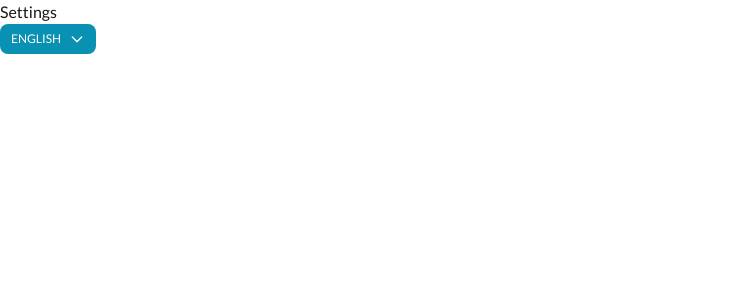
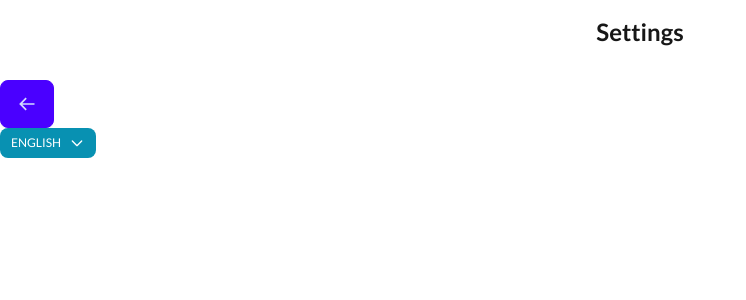
Before and after one commit to georgephilippas-ber/finance-fastapi-sqlmodel, a Next.js app in the folder nexus/: page /members/settings in a window 1280 px wide. Shown: the top 300 px of the page, without its empty margins (0-746 px from the left). Built offline with nearby package versions, Linux system fonts and the light colour scheme.

Commit message:
Initial commit

```diff
--- a/nexus/src/app/members/company/layout.tsx
+++ b/nexus/src/app/members/company/layout.tsx
@@ -3,7 +3,7 @@ import {LogoutButton} from "@/components/client/authentication/logout";
 import {headers} from "next/headers";
 import {faker} from "@faker-js/faker";
 import {LanguageSelector} from "@/components/client/internationalization/language-selector";
-import {SettingsButton} from "@/components/client/settings/settings-button";
+import {SettingsButton} from "@/components/client/navigation/settings-button";
 
 function title(referer: string | null | undefined): string
 {
--- a/nexus/src/app/members/settings/page.tsx
+++ b/nexus/src/app/members/settings/page.tsx
@@ -1,10 +1,16 @@
 import {LanguageSelector} from "@/components/client/internationalization/language-selector";
+import {BackButton} from "@/components/client/navigation/back-button";
 
 export default function ()
 {
     return (
         <div className={"min-h-screen"}>
-            Settings
+            <div className={"text-2xl font-semibold text-center p-4 mb-4"}>
+                Settings
+            </div>
+            <div>
+                <BackButton/>
+            </div>
             <div>
                 <LanguageSelector/>
             </div>
--- /dev/null
+++ b/nexus/src/components/client/navigation/back-button.tsx
@@ -0,0 +1,15 @@
+'use client'
+
+import {BiArrowBack} from "react-icons/bi";
+import {useRouter} from "next/navigation";
+
+export function BackButton()
+{
+    const router = useRouter();
+
+    return (
+        <button onClick={event => router.back()} className={"btn btn-primary"}>
+            <BiArrowBack className={"text-xl"}/>
+        </button>
+    );
+}
```
Also changed, not shown: nexus/src/components/client/navigation/settings-button.tsx (renamed from nexus/src/components/client/settings/settings-button.tsx), 1 other file (tests, documents, lock files or other folders).
